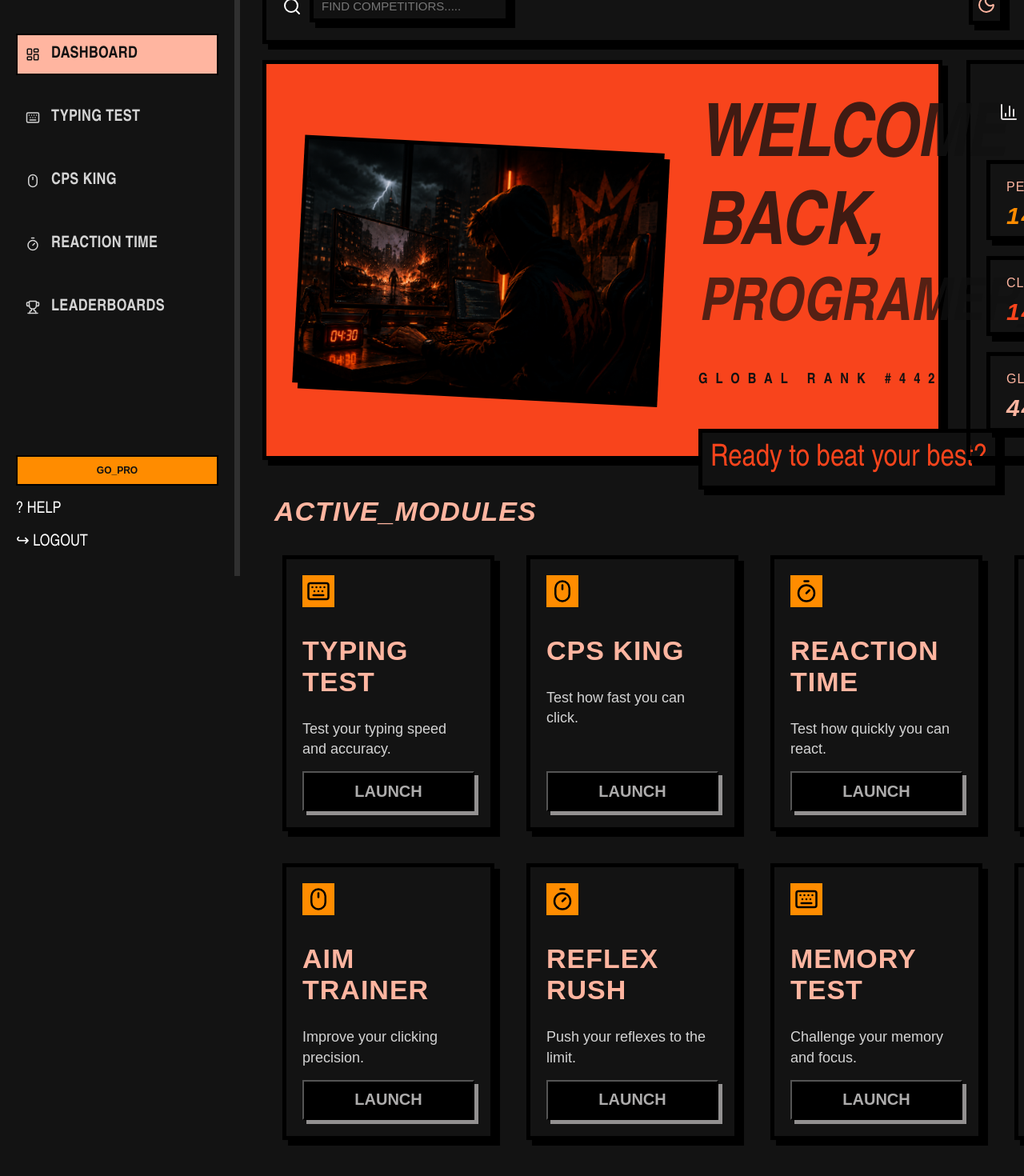
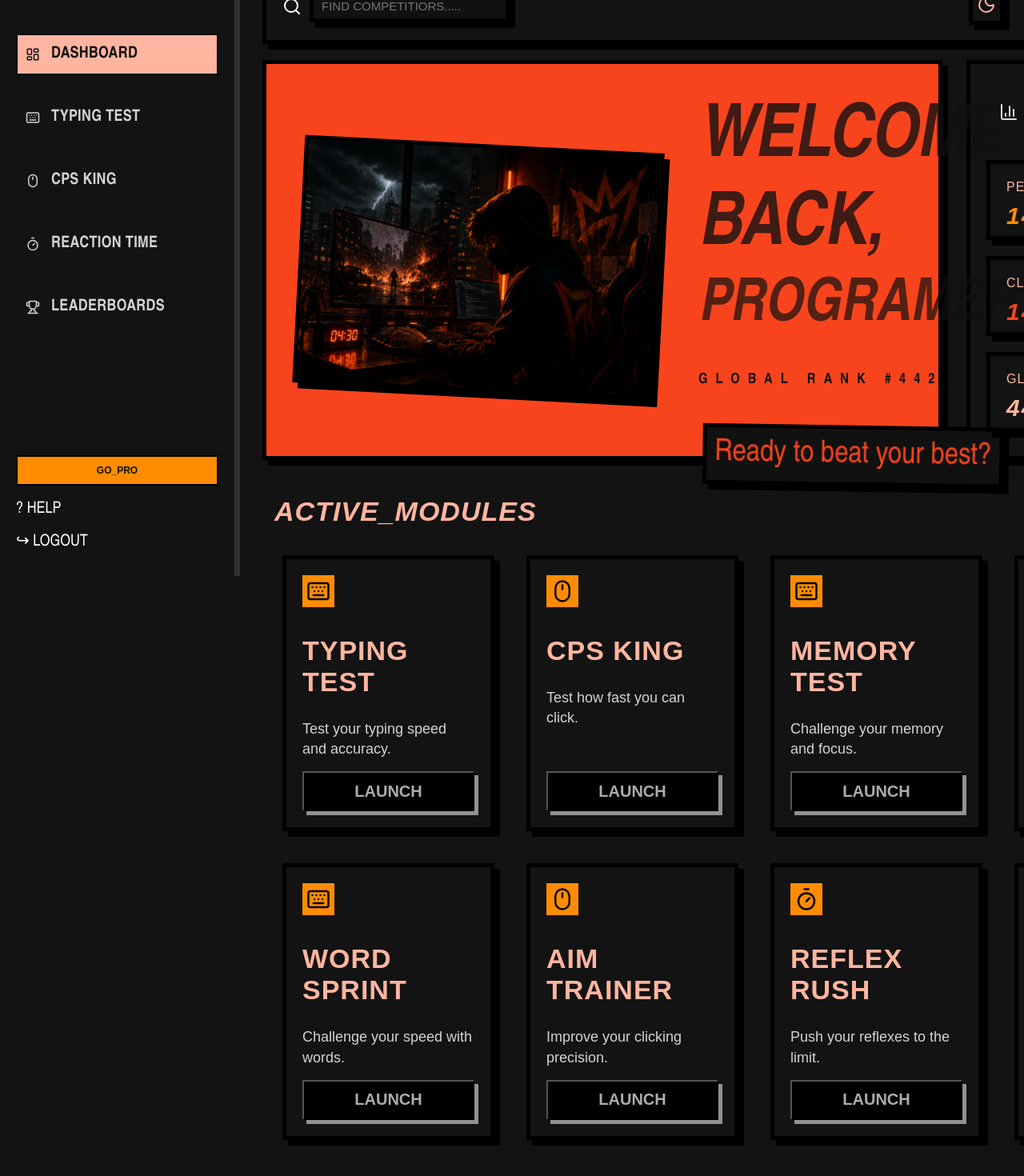
Before and after one commit to mathely27/project-x, a React (Vite) app: page / in a window 1280 px wide. Shown: the part 80-1550 px from the top of the page at 80% size. Built offline with nearby package versions, Linux system fonts and the light colour scheme.

Commit message:
Minor changes

```diff
--- a/src/Components/ActiveModules.jsx
+++ b/src/Components/ActiveModules.jsx
@@ -13,13 +13,19 @@ function ActiveModules(){
         <p>Test your typing speed and accuracy.</p>
         <button>LAUNCH</button>
     </div>
-
     <div className="module-card">
         <Mouse />
         <h3>CPS KING</h3>
         <p>Test how fast you can click.</p>
         <button>LAUNCH</button>
     </div>
+    <div className="module-card">
+        <Keyboard />
+        <h3>MEMORY TEST</h3>
+        <p>Challenge your memory and focus.</p>
+        <button>LAUNCH</button>
+    </div>
+
 
     <div className="module-card">
         <Timer />
@@ -49,12 +55,12 @@ function ActiveModules(){
         <button>LAUNCH</button>
     </div>
 
-    <div className="module-card">
+    {/* <div className="module-card">
         <Keyboard />
         <h3>MEMORY TEST</h3>
         <p>Challenge your memory and focus.</p>
         <button>LAUNCH</button>
-    </div>
+    </div> */}
 
     <div className="module-card">
         <Mouse />
--- a/src/index.css
+++ b/src/index.css
@@ -206,6 +206,13 @@ cursor: pointer;
   flex-direction:row;
   padding:20px;
   flex:1;
+      transition: transform 0.2s ease;
+    transform-origin: top left;
+}
+
+
+.welcome-card:hover {
+    transform: rotate(1deg) translateY(2px);
 }
 
 .welcome-img {
@@ -255,7 +262,7 @@ margin-top: 20px;
   display:flex;
   align-items:center;
    width: fit-content;
-   /* animation: triggerBox 0.8s ease-in-out infinite; */
+   animation: triggerBox 0.8s ease-in-out infinite;
 
 }
 @keyframes triggerBox {
@@ -309,7 +316,12 @@ margin-top: 20px;
     box-sizing: border-box;
     justify-content: center;
     height:500px;
+          transition: transform 0.2s ease;
+    transform-origin: top left;
 
+}
+.stats-card:hover {
+    transform: rotate(1deg) translateY(2px);
 }
 .cards-row {
     display: flex;
@@ -417,6 +429,21 @@ margin-top: 20px;
     gap:15px;
 
 }
+/* .module-card {
+    transition: transform 0.2s ease;
+}
+
+.module-card:hover {
+    transform: translateY(-8px);
+} */
+ .module-card {
+    transition: transform 0.2s ease;
+    transform-origin: bottom left;
+}
+
+.module-card:hover {
+    transform: rotate(-2deg) translateY(-3px);
+}
 
 .module-card svg {
     width: 40px;
@@ -463,3 +490,11 @@ margin-top: 20px;
     color: #adacac;
     box-shadow: 5px 5px 0 rgb(147, 145, 145);
 }
+
+.module-card button:hover{
+    background-color:  #adacac;
+    color: #000000;
+    box-shadow: 5px 5px 0 black;
+    border:5px solid #000000;
+
+}
```
